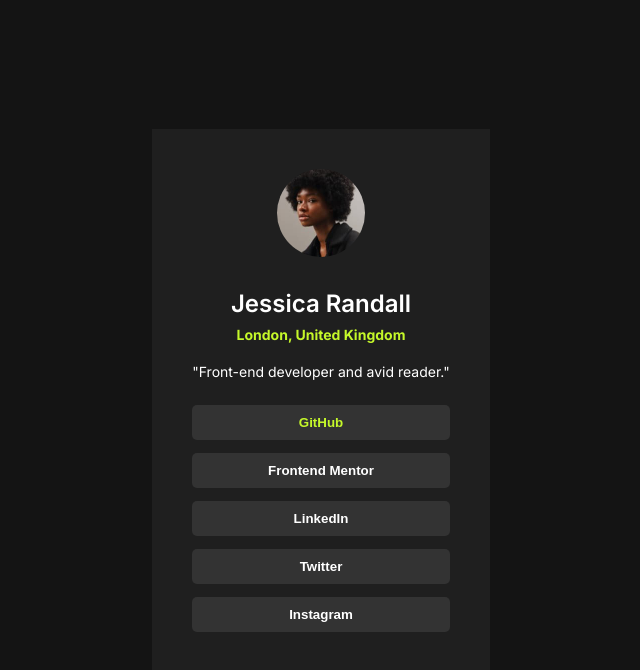
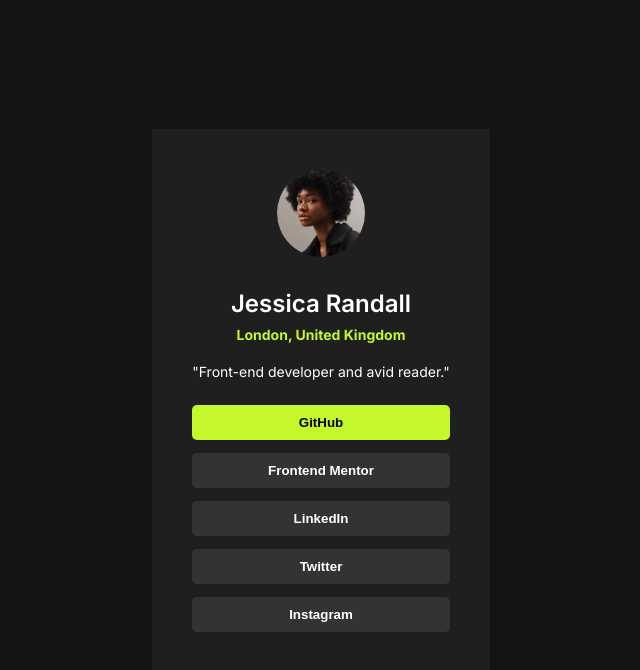
Before and after one commit to aokoye/fm-social-links-profile, a plain HTML site: page index.html in a window 1280 px wide. In both pictures the pointer is over the button "GitHub". Shown: the whole page, without its empty margins (319-959 px from the left). Drawn offline with Linux system fonts and the light colour scheme.

Commit message:
Changed the link/button color

```diff
--- a/style.css
+++ b/style.css
@@ -65,6 +65,7 @@ button {
 }
 
 button:hover {
-    color: hsl(75, 94%, 57%);
+    background-color: hsl(75, 94%, 57%);
+    color: #000000;
     cursor: pointer;
 }
```
